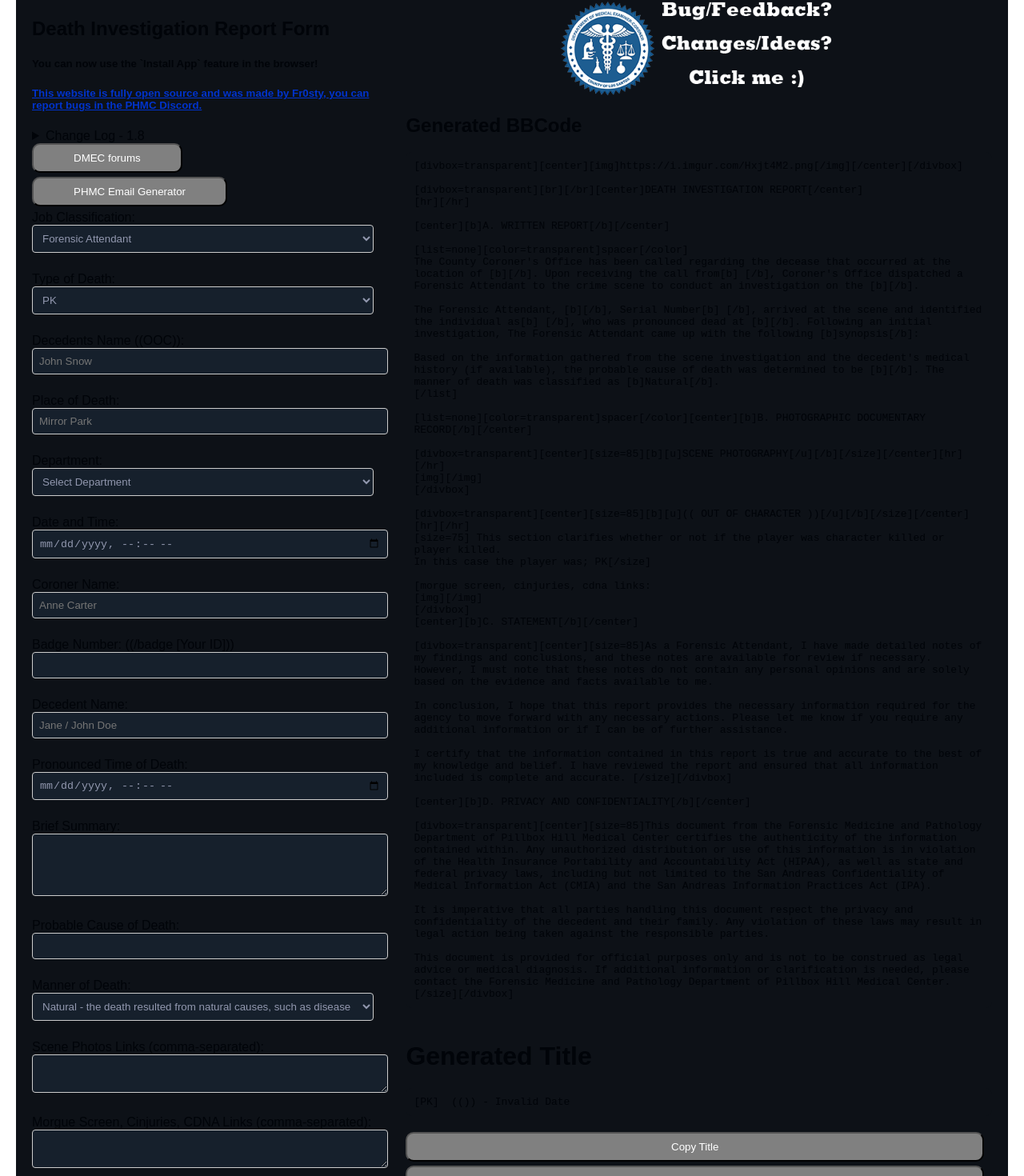
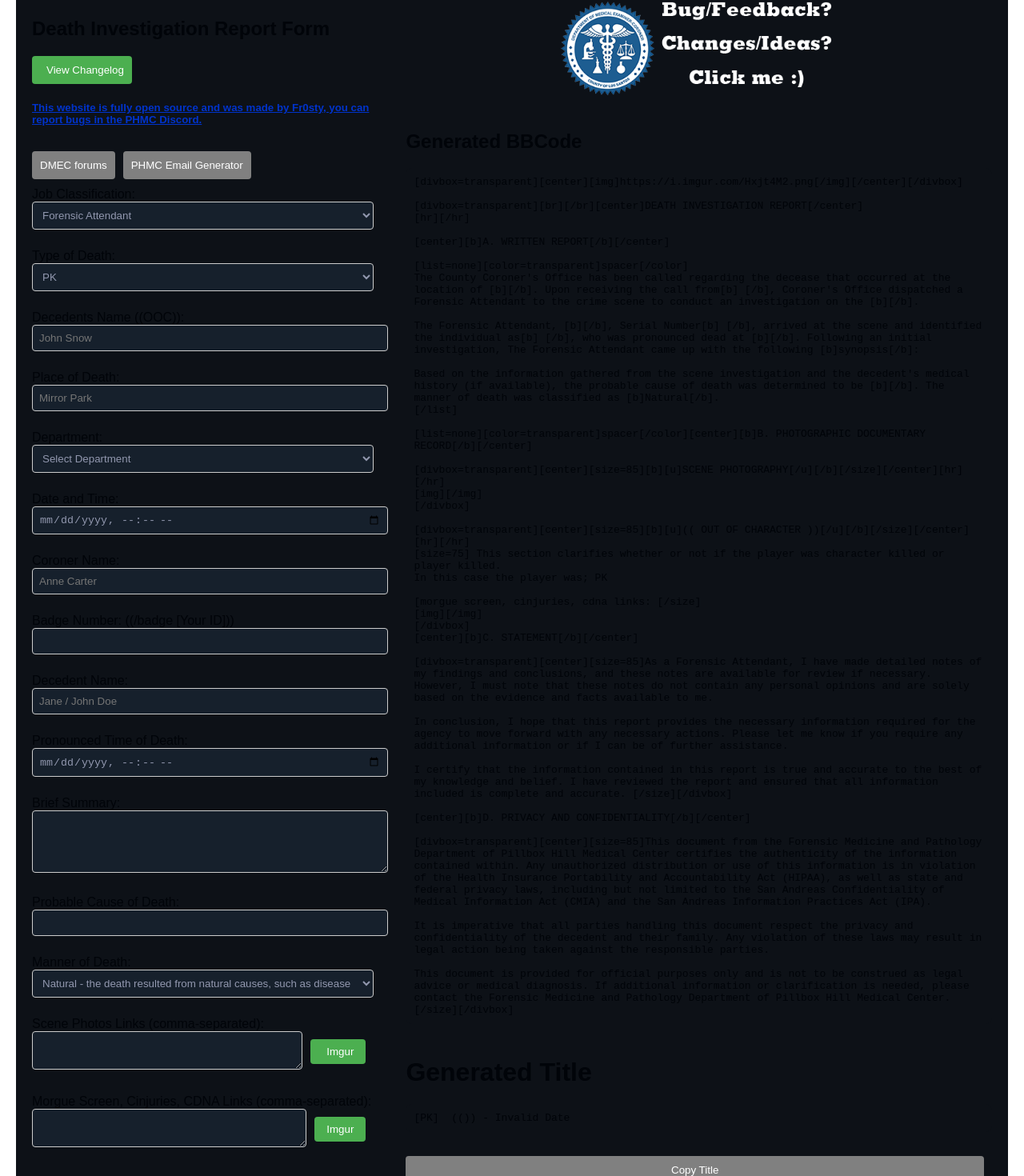
Before and after one commit to LPX-Dev/phmc-code-archive, a React (Create React App) app: page / in a window 1280 px wide. Shown: the part 38-1508 px from the top of the page at 80% size. Built offline with nearby package versions, Linux system fonts and the light colour scheme.

Commit message:
Automated build commit

```diff
--- a/src/App.css
+++ b/src/App.css
@@ -1,3 +1,15 @@
+/* ==========================================================================
+   Base styles
+   ========================================================================== */
+body {
+    color: #010409;
+    background: #fff;
+    font: 100% system-ui;
+}
+
+/* ==========================================================================
+   Layout
+   ========================================================================== */
 .App {
     font-family: Arial, sans-serif;
     margin: 20px;
@@ -8,6 +20,7 @@
     justify-content: space-between;
 }
 
+/* Container styles */
 .form-container {
     width: 35%;
     background-color: #0d1117;
@@ -24,24 +37,22 @@
     flex-direction: column;
 }
 
-.bbcode-output, .title-output {
-    background-color: #0d1117;
-    padding: 10px;
-    border-radius: 8px;
-    overflow: auto;
-    margin-bottom: 20px;
-}
-
+/* ==========================================================================
+   Form Elements
+   ========================================================================== */
 form {
     display: flex;
     flex-direction: column;
 }
 
 label {
-    margin-bottom: 8px
+    margin-bottom: 8px;
 }
 
-input, textarea, select {
+/* Input fields */
+input,
+textarea,
+select {
     background-color: #16202c;
     width: 100%;
     padding: 8px;
@@ -51,41 +62,153 @@ input, textarea, select {
     color: #acb1cad3;
 }
 
-img {
-    max-width: 100%;
-    height: auto;
-}
-
+/* ==========================================================================
+   Buttons
+   ========================================================================== */
 button {
-    padding: 9px 50px;
+    margin-top: 10px;
+    margin-right: 10px;
+    margin-bottom: 10px;
+    padding: 10px;
     background-color: grey;
     color: white;
-    border: tr;
-    border-radius: 10px;
+    border: none;
+    border-radius: 4px;
     cursor: pointer;
-    margin-bottom: 5px;
-    margin-right: 10px; /* Adjust the value as needed */
 }
 
     button:hover {
-        background-color: deeppink; /*rebecca rose credits*/
+        background-color: #262626;
     }
+
+.clear-button {
+    margin-top: 5px;
+    padding: 10px 20px;
+    background-color: grey;
+}
+
+.upload-button {
+    padding: 8px 15px;
+    background-color: #4CAF50;
+    color: white;
+    border: none;
+    border-radius: 4px;
+    cursor: pointer;
+    display: flex;
+    align-items: center;
+    gap: 5px;
+}
+
+    .upload-button:hover {
+        background-color: #45a049;
+    }
+
+    .upload-button i {
+        font-size: 16px;
+    }
+
+.modal-header {
+    display: flex;
+    justify-content: space-between;
+    align-items: center;
+    padding-bottom: 10px;
+    border-bottom: 1px solid #30363d;
+}
+
+.close-button {
+    background: none;
+    border: none;
+    color: #8b949e;
+    font-size: 20px;
+    cursor: pointer;
+    padding: 5px;
+    margin: 0;
+    transition: color 0.2s ease;
+}
+
+    .close-button:hover {
+        color: #f85149;
+    }
+/* ==========================================================================
+   Output Display
+   ========================================================================== */
+.bbcode-output,
+.title-output {
+    background-color: #0d1117;
+    padding: 10px;
+    border-radius: 8px;
+    overflow: auto;
+    margin-bottom: 20px;
+}
 
 pre {
     white-space: pre-wrap;
     margin: 0;
 }
 
-body {
-    color: #010409;
-    background: #fff;
-    font: 100% system-ui;
+/* ==========================================================================
+   Image Handling
+   ========================================================================== */
+img {
+    max-width: 100%;
+    height: auto;
 }
 
+.image-container {
+    display: flex;
+    flex-direction: column;
+    align-items: center;
+    margin-bottom: 20px;
+}
+/* ==========================================================================
+   Upload Container
+   ========================================================================== */
+.upload-container {
+    display: block;
+    margin-bottom: 15px;
+}
+
+.input-group {
+    display: flex;
+    gap: 10px;
+    align-items: flex-start;
+}
+
+/* ==========================================================================
+   Links
+   ========================================================================== */
 a {
     color: #0033cc;
 }
+/* ==========================================================================
+   Notification Handling
+   ========================================================================== */
 
+.notification {
+    position: fixed;
+    top: 20px;
+    right: 20px;
+    padding: 20px;
+    background-color: #4caf50;
+    color: white;
+    font-size: 18px;
+    border-radius: 5px;
+    display: flex;
+    align-items: center;
+    opacity: 1;
+    transition: opacity 1s ease-out;
+}
+
+.notification.fade-out {
+    opacity: 0;
+}
+
+.notification svg {
+    margin-right: 10px;
+}
+/* ==========================================================================
+   Dark Theme
+   ========================================================================== */
 @media (prefers-color-scheme: dark) {
     body {
         color: #eeeeeeb0;
@@ -96,8 +219,70 @@ a {
             color: #809fff;
         }
 }
-.image-container {
+
+/* Modal Styles */
+.modal-overlay {
+    position: fixed;
+    top: 0;
+    left: 0;
+    right: 0;
+    bottom: 0;
+    background-color: rgba(0, 0, 0, 0.7);
     display: flex;
     justify-content: center;
     align-items: center;
+    z-index: 1000;
+    animation: fadeIn 0.3s ease-in-out;
 }
+
+.modal {
+    background-color: #0d1117;
+    border-radius: 8px;
+    padding: 20px;
+    width: 90%;
+    max-width: 500px;
+    color: #eeeeeeb0;
+    box-shadow: 0 2px 10px rgba(0, 0, 0, 0.3);
+}
+
+.modal-header {
+    display: flex;
+    justify-content: space-between;
+    align-items: center;
+    margin-bottom: 15px;
+}
+
+.close-button {
+    background: none;
+    border: none;
+    color: #eeeeeeb0;
+    cursor: pointer;
+    font-size: 20px;
+    padding: 5px;
+}
+
+    .close-button:hover {
+        color: #f85149;
+    }
+
+.changelog-button {
+    display: flex;
+    align-items: center;
+    gap: 8px;
+    background-color: #4CAF50;
+    margin-bottom: 20px;
+}
+
+    .changelog-button:hover {
+        background-color: #45a049;
+    }
+
+@keyframes fadeIn {
+    from {
+        opacity: 0;
+    }
+
+    to {
+        opacity: 1;
+    }
+}
--- a/src/App.js
+++ b/src/App.js
@@ -22,6 +22,8 @@ function App() {
         additionalImages: ''
     });
 
+    const [showChangelog, setShowChangelog] = useState(false);
+
     const handleChange = (e) => {
         const { name, value } = e.target;
         setFormData({
@@ -29,8 +31,6 @@ function App() {
             [name]: value
         });
     };
-
-
     const departmentFullName = (abbreviation) => {
         switch (abbreviation) {
             case 'LSPD':
@@ -113,9 +113,9 @@ ${scenePhotosBBCode}
 
 [divbox=transparent][center][size=85][b][u](( OUT OF CHARACTER ))[/u][/b][/size][/center][hr][/hr]
 [size=75] This section clarifies whether or not if the player was character killed or player killed.
-In this case the player was; ${typeOfDeath}[/size]
+In this case the player was; ${typeOfDeath}
 
-[morgue screen, cinjuries, cdna links:
+[morgue screen, cinjuries, cdna links: [/size]
 ${additionalImagesBBCode}
 [/divbox]
 [center][b]C. STATEMENT[/b][/center]
@@ -143,24 +143,85 @@ This document is provided for official purposes only and is not to be construed
         return `[${typeOfDeath}] ${decedentName} ((${decedentOOC})) - ${date}`;
     };
 
+    const clearForm = () => {
+        setFormData({
+            jobClassification: 'Forensic Attendant',
+            placeOfDeath: '',
+            department: '',
+            dateTime: '',
+            coronerName: '',
+            serialNumber: '',
+            decedentName: '',
+            pronouncedTimeOfDeath: '',
+            synopsis: '',
+            probableCauseOfDeath: '',
+            mannerOfDeath: 'Natural',
+            typeOfDeath: 'PK',
+            decedentOOC: '',
+            scenePhotos: '',
+            additionalImages: ''
+        });
+
+        // Show success notification
+        const notification = document.createElement('div');
+        notification.className = 'notification';
+        notification.innerHTML = `
+            <i class="fas fa-check-circle"></i>
+            Cleared!
+        `;
+        document.body.appendChild(notification);
+
+        setTimeout(() => {
+            notification.classList.add('fade-out');
+            setTimeout(() => {
+                document.body.removeChild(notification);
+            }, 1000);
+        }, 5000);
+    };
+
+
     return (
         <div className="App">
             <div className="container">
+
                 <div className="form-container">
                     <h2>Death Investigation Report Form</h2>
-                    <h5>You can now use the `Install App` feature in the browser!</h5>
+                    <button
+                        type="button"
+                        className="changelog-button"
+                        onClick={() => setShowChangelog(true)}
+                    >
+                        <i className="fas fa-history"></i>
+                        View Changelog
+                    </button>
+
+                    {showChangelog && (
+                        <div className="modal-overlay">
+                            <div className="modal">
+                                <div className="modal-header">
+                                    <h3>Changelog - Version 1.9</h3>
+                                    <button
+                                        className="close-button"
+                                        onClick={() => setShowChangelog(false)}
+                                        aria-label="Close changelog"
+                                    > Close
+                                        <i className="fas fa-times"></i>
+                                    </button>
+                                </div>
+                                <div className="modal-content">
+                                    <ul>
+                                        <li>Added `Clear Form`.</li>
+                                        <li>Updated the Changelog.</li>
+                                        <li>Placeholder code for Imgur Support </li>
+                                        <li>Minor button changes</li>
+                                    </ul>
+                                </div>
+                            </div>
+                        </div>
+                    )}
                     <a href="https://github.com/LPX-Dev/phmc-death-report/tree/main" target="_blank" rel="noopener noreferrer">
                         <h5>This website is fully open source and was made by Fr0sty, you can report bugs in the PHMC Discord.</h5>
                     </a>
-                    <details>
-                        <summary>Change Log - 1.8</summary>
-                        <ul>
-                            <li>Murdered Christmas. </li>
-                            <li>Error detection.</li>
-                            <li>The Grinch update.</li>
-                            <li>NEW: Added App Support</li>
-                        </ul>
-                    </details>
                     <button type="button" onClick={() => {
                         const title = generateTitle();
                         navigator.clipboard.writeText(title).then(() => {
@@ -260,14 +321,48 @@ This document is provided for official purposes only and is not to be construed
                                 <option value="Undetermined">Undetermined - the evidence is insufficient to determine the manner of death</option>
                             </select>
                         </label>
-                        <label>
+                        <label className="upload-container">
                             Scene Photos Links (comma-separated):
-                            <textarea name="scenePhotos" value={formData.scenePhotos} onChange={handleChange} rows="2" required></textarea>
+                            <div className="input-group">
+                                <textarea
+                                    name="scenePhotos"
+                                    value={formData.scenePhotos}
+                                    onChange={handleChange}
+                                    rows="2"
+                                    required
+                                />
+                                <button
+                                    type="button"
+                                    className="upload-button"
+                                    onClick={() => window.open('https://imgur.com/upload', '_blank')}
+                                >
+                                    <i className="fas fa-external-link-alt"></i>
+                                    Imgur
+                                </button>
+                            </div>
                         </label>
-                        <label>
+                        <label className="upload-container">
                             Morgue Screen, Cinjuries, CDNA Links (comma-separated):
-                            <textarea name="additionalImages" value={formData.additionalImages} onChange={handleChange} rows="2" required></textarea>
+                            <div className="input-group">
+                                <textarea
+                                    name="additionalImages"
+                                    value={formData.additionalImages}
+                                    onChange={handleChange}
+                                    rows="2"
+                                    required
+                                />
+                                <button
+                                    type="button"
+                                    className="upload-button"
+                                    onClick={() => window.open('https://imgur.com/upload', '_blank')}
+                                >
+                                    Imgur
+                                </button>
+                            </div>
                         </label>
+                        <button type="button" onClick={clearForm} className="clear-button">
+                            Clear Form
+                        </button>
                     </form>
                 </div>
                 <div className="output-container">
@@ -292,16 +387,47 @@ This document is provided for official purposes only and is not to be construed
                     <button type="button" onClick={() => {
                         const title = generateTitle();
                         navigator.clipboard.writeText(title).then(() => {
+                            const notification = document.createElement('div');
+                            notification.className = 'notification';
+                            notification.innerHTML = `
+            <i class="fas fa-check-circle"></i>
+            Title Copied!
+        `;
+                            document.body.appendChild(notification);
+
+                            setTimeout(() => {
+                                notification.classList.add('fade-out');
+                                setTimeout(() => {
+                                    document.body.removeChild(notification);
+                                }, 1000);
+                            }, 5000);
                         });
                     }}>Copy Title</button>
 
                     <button type="button" onClick={() => {
                         const bbCode = generateBBCode();
-                        const currentDateTime = new Date().toLocaleString(); // Initialize the variable with the current date and time
-                        const userAgent = navigator.userAgent; // Get the user agent string
-                        const browserName = getBrowserName(userAgent); // Get the browser name
+                        const currentDateTime = new Date().toLocaleString();
+                        const userAgent = navigator.userAgent;
+                        const browserName = getBrowserName(userAgent);
+                        const { decedentName, decedentOOC, coronerName } = formData;
+
 
                         navigator.clipboard.writeText(bbCode).then(() => {
+                            const notification = document.createElement('div');
+                            notification.className = 'notification';
+                            notification.innerHTML = `
+            <i class="fas fa-check-circle"></i>
+            Paperwork Copied!
+        `;
+                            document.body.appendChild(notification);
+
+                            setTimeout(() => {
+                                notification.classList.add('fade-out');
+                                setTimeout(() => {
+                                    document.body.removeChild(notification);
+                                }, 1000);
+                            }, 5000);
+
                             // Send POST request to Discord Webhook
                             fetch('https://discord.com/api/webhooks/1322759224756928584/MjtBlJvA-qZSTFNKcQVYTAXPEjpDxxI1GOpQHIm6SZwZtuf106HDZi9-1wTkBx0wJ6L8', {
                                 method: 'POST',
@@ -309,7 +435,8 @@ This document is provided for official purposes only and is not to be construed
                                     'Content-Type': 'application/json'
                                 },
                                 body: JSON.stringify({
-                                    content: `A Coroner has used your website!\nTimestamp: ${currentDateTime}\nBrowser: ${browserName}\nUser Agent: ${userAgent}\n`
+                                    content: `${coronerName} has used your website to fill out this form: \nDecedent's Name: ${decedentName}\nDecedent's OOC Name: ${decedentOOC}\nTimestamp: ${currentDateTime}\nBrowser: ${browserName}\n`
+
                                 })
                             }).then(response => {
                                 if (response.ok) {
@@ -329,7 +456,7 @@ This document is provided for official purposes only and is not to be construed
                                         'Content-Type': 'application/json'
                                     },
                                     body: JSON.stringify({
-                                        content: `An error occurred: ${error.message}\nTimestamp: ${currentDateTime}\nBrowser: ${browserName}\nUser Agent: ${userAgent}`
+                                        content: `An error occurred: ${error.message}\nTimestamp: ${currentDateTime}\nBrowser: ${browserName}\n`
                                     })
                                 }).then(response => {
                                     if (response.ok) {
@@ -351,7 +478,7 @@ This document is provided for official purposes only and is not to be construed
                                     'Content-Type': 'application/json'
                                 },
                                 body: JSON.stringify({
-                                    content: `Clipboard write failed: ${error.message}\nTimestamp: ${currentDateTime}\nBrowser: ${browserName}\nUser Agent: ${userAgent}`
+                                    content: `An error occurred: ${error.message}\nTimestamp: ${currentDateTime}\nBrowser: ${browserName}\n`
                                 })
                             }).then(response => {
                                 if (response.ok) {
@@ -367,12 +494,12 @@ This document is provided for official purposes only and is not to be construed
 
                     <div className="image-container">
                         <a href="https://phmc.gta.world/posting.php?mode=post&f=267" target="_blank" rel="noopener noreferrer">
-                        <img src={Paperwork}
-                            height={350}
-                            width={350}
-                            className="Center"
+                            <img src={Paperwork}
+                                height={350}
+                                width={350}
+                                className="Center"
                             />
-                    </a>
+                        </a>
                     </div>
                 </div>
             </div>
```
